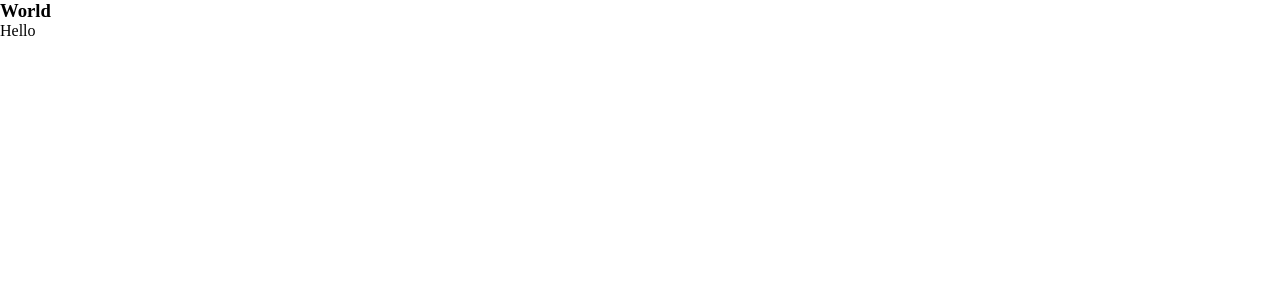
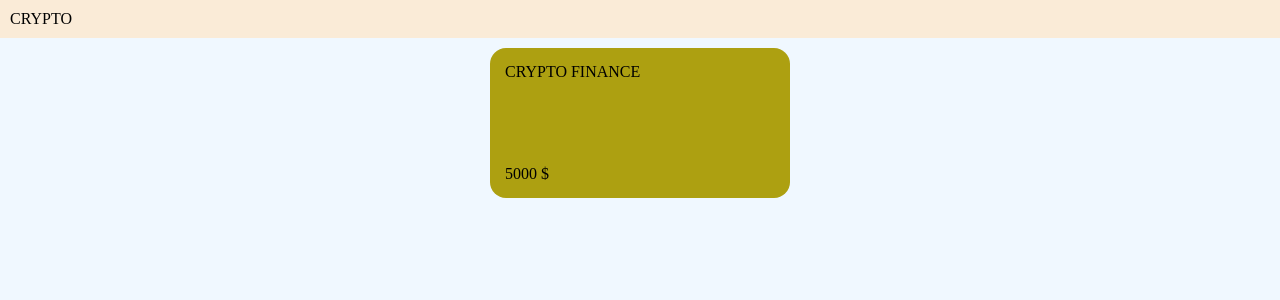
Before and after one commit to kamilmomunjanov/Crypto, a React (Vite) app: page / in a window 1280 px wide. Shown: the top 300 px of the page. Built offline with nearby package versions, Linux system fonts and the light colour scheme.

Commit message:
Add card

```diff
--- a/src/App.jsx
+++ b/src/App.jsx
@@ -1,11 +1,11 @@
+import Header from "./Components/Header/Header.jsx";
+import Main from "./Pages/Main/Main.jsx";
 
 function App() {
-
-
   return (
     <div>
-        <h3>World</h3>
-        <p>Hello</p>
+        <Header/>
+        <Main/>
     </div>
   )
 }
--- /dev/null
+++ b/src/Components/Card/Card.jsx
@@ -0,0 +1,13 @@
+import React from 'react';
+import style from "./style.module.css";
+
+const Card = () => {
+    return (
+        <div className={style.card}>
+            <p>CRYPTO FINANCE</p>
+            <p>5000 $</p>
+        </div>
+    );
+};
+
+export default Card;
--- /dev/null
+++ b/src/Components/Card/style.module.css
@@ -0,0 +1,10 @@
+.card{
+    display: flex;
+    flex-direction: column;
+    justify-content: space-between;
+    height: 150px;
+    width: 300px;
+    padding: 15px;
+    border-radius: 16px;
+    background-color: rgb(173, 160, 17);
+}
--- /dev/null
+++ b/src/Components/Header/Header.jsx
@@ -0,0 +1,14 @@
+import React from 'react';
+import style from "./style.module.css";
+
+const Header = () => {
+
+    const name = "CRYPTO"
+    return (
+        <header className={style.header}>
+            {name}
+        </header>
+    );
+};
+
+export default Header;
--- /dev/null
+++ b/src/Components/Header/style.module.css
@@ -0,0 +1,6 @@
+.header{
+    display: flex;
+    width: 100%;
+    padding: 10px;
+    background-color: antiquewhite;
+}
--- /dev/null
+++ b/src/Pages/Main/Main.jsx
@@ -0,0 +1,15 @@
+import React from 'react';
+import style from "./style.module.css";
+import Card from "../../Components/Card/Card.jsx";
+
+const Main = () => {
+
+
+    return (
+        <main className={style.main}>
+            <Card/>
+        </main>
+    );
+};
+
+export default Main;
--- /dev/null
+++ b/src/Pages/Main/style.module.css
@@ -0,0 +1,10 @@
+.main{
+    display: flex;
+    width: 100%;
+    padding: 10px;
+    background-color: aliceblue;
+    min-height: 100vh;
+    flex-direction: column;
+    align-items: center;
+    gap: 16px;
+}
```
